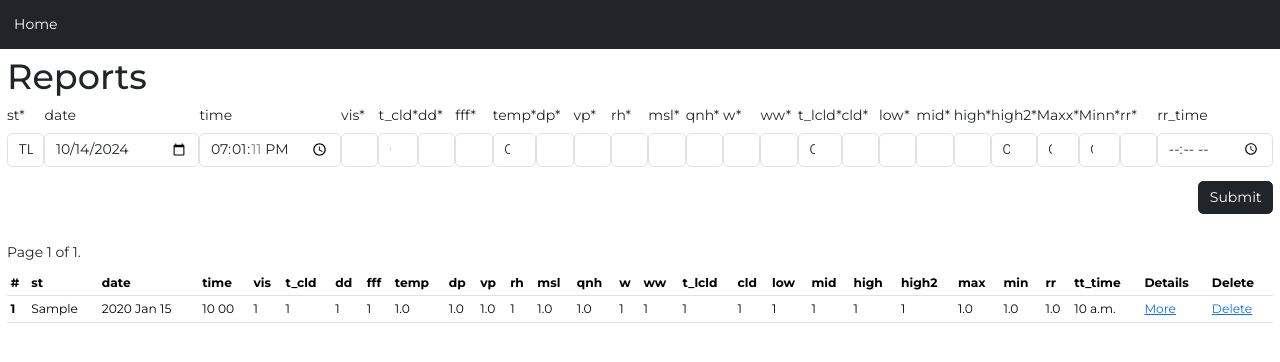
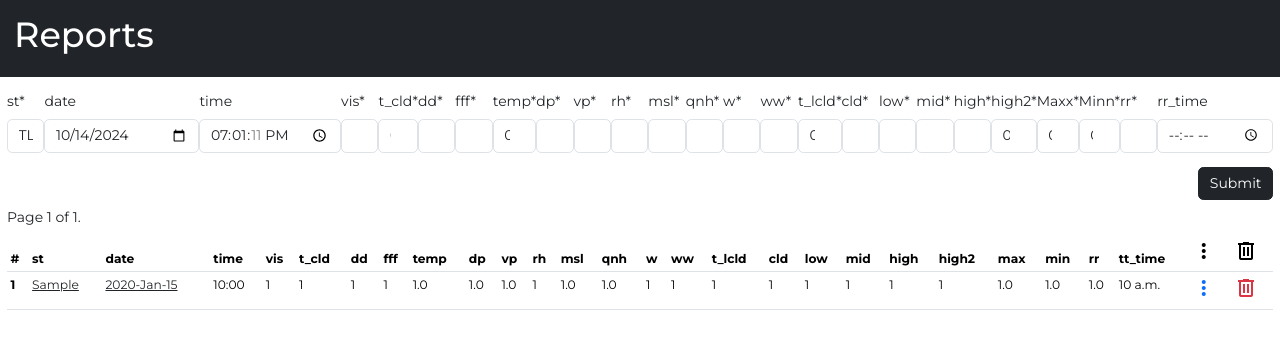
Before and after one commit to swelanauguste/works-MET, a Django app: page / in a window 1280 px wide. Shown: the top 362 px of the page. Run offline with Django 5.2, Linux system fonts and the light colour scheme; tables that the repository leaves empty hold one stand-in row (values such as "Sample post"); parts of the project's set-up code (start-up, migrations or seed data) failed here and were passed over; some libraries are stand-ins or nearby versions.

Commit message:
frontend changes

```diff
--- a/app/templates/base.html
+++ b/app/templates/base.html
@@ -25,6 +25,9 @@
         href="https://fonts.googleapis.com/css2?family=Montserrat:ital,wght@0,100..900;1,100..900&display=swap"
         rel="stylesheet">
 
+    <link rel="stylesheet"
+        href="https://fonts.googleapis.com/css2?family=Material+Symbols+Outlined:opsz,wght,FILL,GRAD@20..48,100..700,0..1,-50..200" />
+
     <link rel="shortcut icon"
         href="{% static 'images/logo.png' %}"
         type="image/x-icon">
@@ -39,9 +42,11 @@
 </head>
 
 <body>
-    <nav class="text-bg-dark p-3">
+    <nav class="text-bg-dark p-3 mb-2">
         <a class="text-decoration-none text-white"
-            href="/">Home</a>
+            href="/">
+            <h1>Reports</h1>
+        </a>
     </nav>
     {% block content %}
 
--- a/app/templates/reports/report_detail.html
+++ b/app/templates/reports/report_detail.html
@@ -64,7 +64,10 @@
                     <td>{{object.minn}}</td>
                     <td>{{object.rr}}</td>
                     <td>{{object.rr_time}}</td>
-                    <td><a href="{% url 'report-delete' object.pk %}">Delete</a>
+                    <td><a class="text-danger" href="{% url 'report-delete' object.pk %}"><span
+                                class="material-symbols-outlined">
+                                delete
+                            </span></a>
                     </td>
                 </tr>
             </tbody>
--- a/app/templates/reports/report_list.html
+++ b/app/templates/reports/report_list.html
@@ -4,7 +4,6 @@
 
 {% block content %}
 <div class="p-2">
-    <h1>Reports</h1>
     <form action="{% url 'report-create' %}"
         method="post">
         <span class="d-flex">
@@ -16,21 +15,21 @@
                 class="btn btn-dark">Submit</button>
         </div>
     </form>
-    <br>
     <div class="pagination my-2">
         <span class="step-links">
             {% if page_obj.has_previous %}
-                <a href="?page=1">&laquo; first</a>
-                <a href="?page={{ page_obj.previous_page_number }}">previous</a>
+            <a href="?page=1">&laquo; first</a>
+            <a href="?page={{ page_obj.previous_page_number }}">previous</a>
             {% endif %}
 
             <span class="current">
-                Page {{ page_obj.number }} of {{ page_obj.paginator.num_pages }}.
+                Page {{ page_obj.number }} of
+                {{ page_obj.paginator.num_pages }}.
             </span>
 
             {% if page_obj.has_next %}
-                <a href="?page={{ page_obj.next_page_number }}">next</a>
-                <a href="?page={{ page_obj.paginator.num_pages }}">last &raquo;</a>
+            <a href="?page={{ page_obj.next_page_number }}">next</a>
+            <a href="?page={{ page_obj.paginator.num_pages }}">last &raquo;</a>
             {% endif %}
         </span>
     </div>
@@ -64,17 +63,25 @@
                     <th scope="col">min</th>
                     <th scope="col">rr</th>
                     <th scope="col">tt_time</th>
-                    <th scope="col">Details</th>
-                    <th scope="col">Delete</th>
+                    <th scope="col"><span class="material-symbols-outlined">
+                            more_vert
+                        </span></th>
+                    <th scope="col"><span class="material-symbols-outlined">
+                            delete
+                        </span></th>
                 </tr>
             </thead>
             <tbody>
                 {% for ob in object_list %}
                 <tr>
                     <th scope="row">{{forloop.counter}}</th>
-                    <td>{{ob.st}}</td>
-                    <td>{{ob.date|date:"Y M d"}}</td>
-                    <td>{{ob.time|date:"H i"}}</td>
+                    <td><a class="text-dark"
+                            href="{% url 'report-detail' ob.pk %}">{{ob.st}}</a>
+                    </td>
+                    <td><a class="text-dark"
+                            href="{% url 'report-detail' ob.pk %}">{{ob.date|date:"Y-M-d"}}</a>
+                    </td>
+                    <td>{{ob.time|date:"H:i"}}</td>
                     <td>{{ob.vis}}</td>
                     <td>{{ob.t_cld}}</td>
                     <td>{{ob.dd}}</td>
@@ -97,8 +104,16 @@
                     <td>{{ob.minn}}</td>
                     <td>{{ob.rr}}</td>
                     <td>{{ob.rr_time}}</td>
-                    <td><a href="{% url 'report-detail' ob.pk %}">More</a></td>
-                    <td><a href="{% url 'report-delete' ob.pk %}">Delete</a></td>
+                    <td><a class="text-primary"
+                            href="{% url 'report-detail' ob.pk %}"><span
+                                class="material-symbols-outlined">
+                                more_vert
+                            </span></a></td>
+                    <td><a class="text-danger"
+                            href="{% url 'report-delete' ob.pk %}"><span
+                                class="material-symbols-outlined">
+                                delete
+                            </span></a></td>
                 </tr>
                 {% endfor %}
             </tbody>
```
